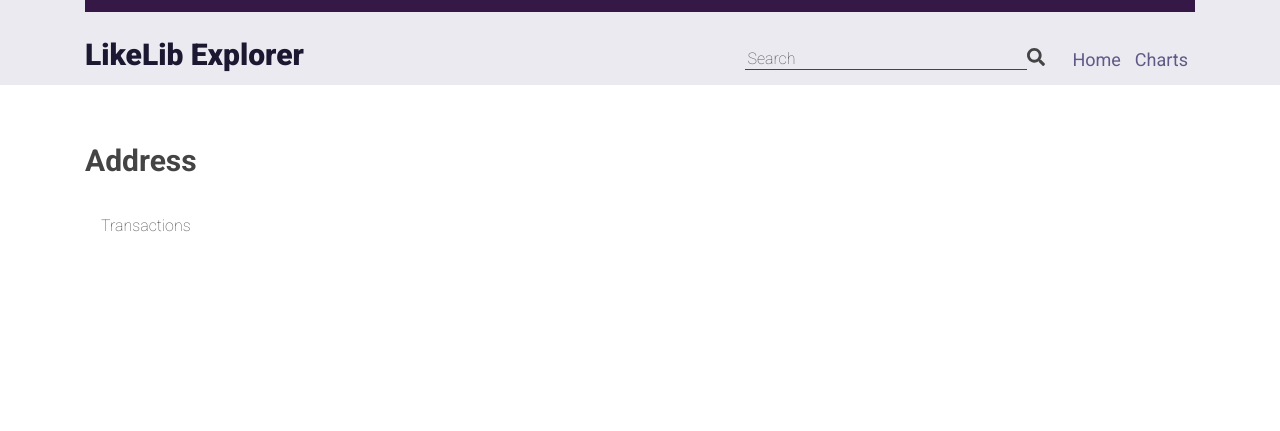
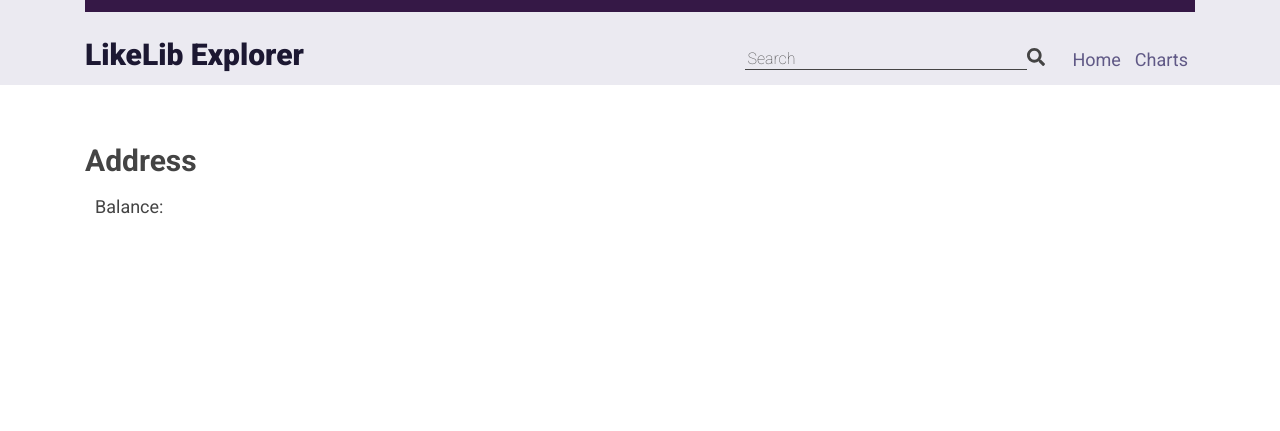
Before and after one commit to likelib-analytics/client, a Flask app: template templates/address.html in a window 1280 px wide. Shown: the top 431 px of the page. Run offline with Flask 2, Linux system fonts and the light colour scheme; the template is opened without the code that fills it, so the values that code supplies are empty; some libraries are stand-ins or nearby versions.

Commit message:
Add balance on address page

```diff
--- a/app.py
+++ b/app.py
@@ -1,8 +1,8 @@
-from flask import Flask, render_template, request, jsonify
+from flask import Flask, abort, render_template, request, jsonify
 import requests as r
 import json
 import datetime
-
+from urllib.parse import quote_plus
 
 app = Flask(__name__)
 app.config.from_pyfile('settings.py')
@@ -57,7 +57,8 @@ def get_block(block_depth):
 
 #Single Transaction page
 def get_transaction(txn_hash):
-    tnx = r.get(app.config['COMMON_API_URL']+'_search_detailed?search='+str(txn_hash)+'&search_type=transactions').json()
+    encoded_hash = quote_plus(txn_hash)
+    tnx = r.get(app.config['COMMON_API_URL']+'_search_detailed?search='+str(encoded_hash)+'&search_type=transactions').json()
     data = {
         'transaction' : tnx
     }
@@ -66,9 +67,13 @@ def get_transaction(txn_hash):
 
 #Single Address page
 def get_address(address_name):
-    address_transactions = r.get(app.config['COMMON_API_URL']+'_search_detailed?search='+str(address_name)+'&search_type=address').json()
+    address_transactions = r.get(app.config['COMMON_API_URL']+'_search_detailed',
+                                 params={'search': address_name, 'search_type': 'address'}).json()
+    address_balance = r.get(app.config['COMMON_API_URL']+'_balance',
+                                 params={'address': address_name}).json()
     data = {
-        'address_transactions' : address_transactions
+        'address_transactions' : address_transactions,
+        'address_balance': address_balance
     }
     return data
 
@@ -118,7 +123,8 @@ def single_address(address_name):
     data = get_address(address_name)
     if not data['address_transactions']:
         abort(404)
-    return render_template('address.html', data=data['address_transactions'], address_name = address_name)
+    return render_template('address.html', data=data['address_transactions'],
+                           address_name=address_name, address_balance=data['address_balance']['balance'])
 
 @app.route('/search', methods=['POST', 'GET'])
 def search():
--- a/static/css/style.css
+++ b/static/css/style.css
@@ -406,9 +406,14 @@ footer a:hover
 }
 
 .page__header {
-    padding: 60px 0 40px;
+    padding: 60px 0 20px;
     display: flex;
     justify-content: space-between;
+}
+
+.address_balance {
+    padding: 0 10px 10px;
+    font-size: large;
 }
 
 div#menu ul {
--- a/templates/address.html
+++ b/templates/address.html
@@ -3,8 +3,7 @@
 {% block title %}Address {% print address_name %}{% endblock %}
 
 {% block content %}
-
-	<p div class = "small_subheader">Transactions</p>
+	<p class="address_balance"> Balance: {% print address_balance %} </p>
 	{% if data %}
 		{% for tn in data %}
 	<div class = "latest_transactions__listitem instance_listitem">
```
